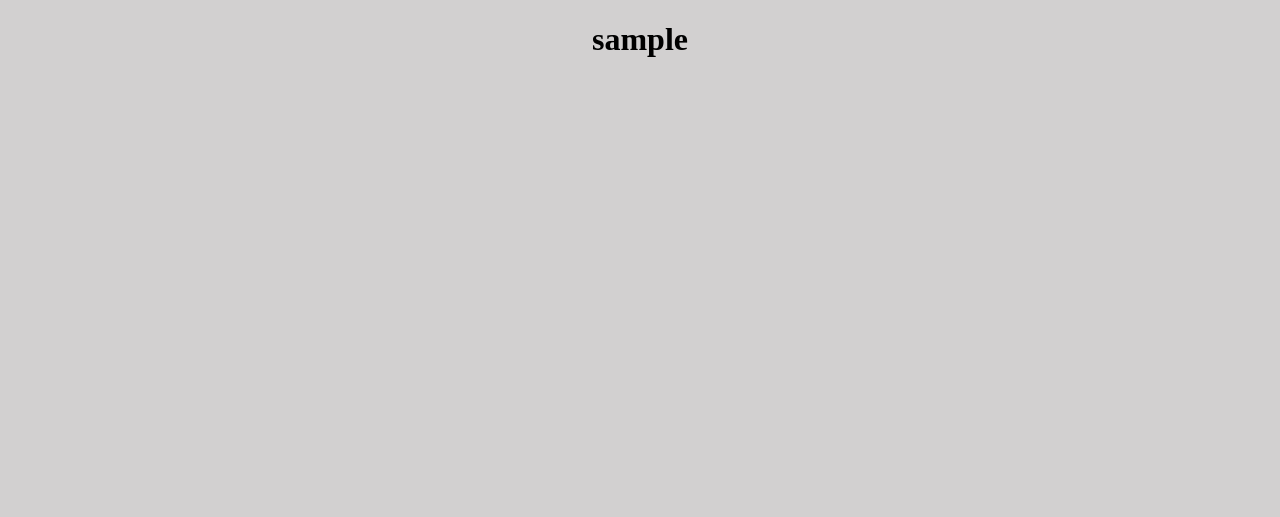
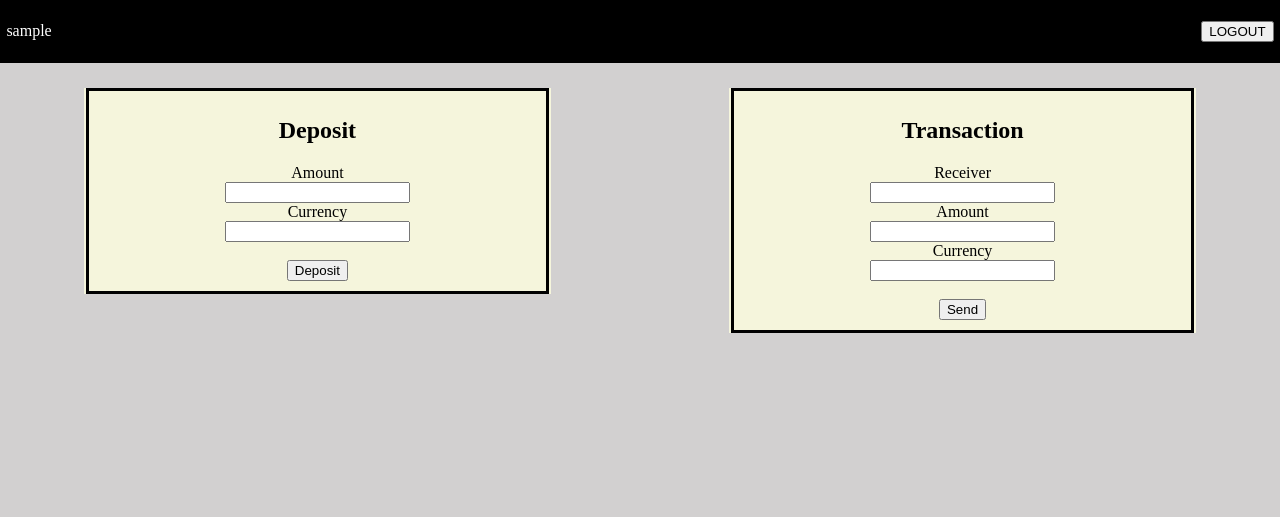
Before and after one commit to OndrejBraunsveig/STIN-Projekt, a Flask app: a page that uses templates/account.html in a window 1280 px wide. Before the commit the part shown is almost empty. Shown: the top 517 px of the page. Run offline with Flask 3, Linux system fonts and the light colour scheme.

Commit message:
Account page addition

```diff
--- a/app.py
+++ b/app.py
@@ -10,7 +10,7 @@ email = "braunsveigondrej@gmail.com"
 passwd = "letadlo123"
 
 @app.route('/', methods=['GET', 'POST'])
-def form():
+def login():
     if request.method == 'POST':
         if 'email' in request.form.keys():
             if email == request.form['email'] and passwd == request.form['passwd']:
@@ -33,8 +33,10 @@ def form():
         file.write("")
     return render_template('index.html')
 
-@app.route('/account/<username>')
+@app.route('/account/<username>', methods=['GET', 'POST'])
 def account(username):
+    if request.method == 'POST':
+        return redirect(url_for('login'))
     return render_template('account.html', jmeno=username)
 
 def send_mail(code):
--- a/code.txt
+++ /dev/null
@@ -1 +0,0 @@
-qsSXWNLD
--- a/static/css/styles.css
+++ b/static/css/styles.css
@@ -1,6 +1,7 @@
 :root{
     --primary: hsl(0,0%,0%);
     --secondary: hsl(0, 2%, 82%);
+    --terciary: hsl(0, 0%, 100%);
 }
 
 html, body {
@@ -8,3 +9,39 @@ html, body {
     padding: 0;
     margin: 0;
 }
+
+header {
+    background-color: var(--primary);
+    color: var(--terciary);
+    display: flex;
+    flex-direction: row;
+    justify-content: space-between;
+    padding: 0.5%;
+}
+
+.splitContainer {
+    display: grid;
+    grid-template-columns: 1fr 1fr;
+    column-gap: 5%;
+    padding: 2%;
+    padding-bottom: 5%;
+}
+
+.logout {
+    margin-top: 20%;
+}
+
+h2 {
+    text-align: center;
+}
+
+.transaction {
+    background-color: beige;
+    text-align: center;
+    margin-left: 10%;
+    margin-right: 10%;
+}
+
+fieldset {
+    border: 0.3vw solid;
+}
--- a/templates/account.html
+++ b/templates/account.html
@@ -8,5 +8,50 @@
     <title>BANKING SYSTEM</title>
 </head>
 <body>
-    <h1 style="text-align: center;">{{ jmeno }}</h1>
+    <header>
+        <p> {{ jmeno }} </p>
+        <form method="post">
+            <input type="submit" class="logout" value="LOGOUT" />
+        </form>
+    </header>
+    <div class="splitContainer">
+        <div>
+            <form class="transaction" method="post" action="">
+                <fieldset>
+                    <h2>Deposit</h2>
+                    <label for="amount">Amount</label><br>
+                    <input type="number" id="amount" name="amount" required><br>
+                    <label for="currency">Currency</label><br>
+                    <input type="text" id="currency" name="currency"><br><br>
+                    <input type="submit" value="Deposit">
+                </fieldset>
+            </form>
+        </div>
+        <div>
+            <form class="transaction" method="post" action="">
+                <fieldset>
+                    <h2>Transaction</h2>
+                    <label for="receiver">Receiver</label><br>
+                    <input type="text" id="receiver" name="reciever" required><br>
+                    <label for="amount">Amount</label><br>
+                    <input type="number" id="amount" name="amount" required><br>
+                    <label for="currency">Currency</label><br>
+                    <input type="text" id="currency" name="currency"><br><br>
+                    <input type="submit" value="Send">
+                </fieldset>
+            </form>
+        </div>
+    </div>
+    <div class="splitContainer">
+        <ul>
+            {% for transaction in transaction_history %}
+            <li>{{ transaction[1] }}</li>
+            {% endfor %}
+        </ul>
+        <ul>
+            {% for transaction in transaction_history %}
+            <li>{{ transaction[1] }}</li>
+            {% endfor %}
+        </ul>
+    </div>
 </body>
--- a/templates/index.html
+++ b/templates/index.html
@@ -11,11 +11,11 @@
     <h1 style="text-align: center;">BANKING SYSTEM</h1>
     <form method="post" name="send_code" action="" style="text-align: center;margin-left: 30%;margin-right: 30%;">
         <fieldset>
-            <legend>CODE REQUEST</legend>
+            <h2>Code request</h2>
             <label for="email">Email:</label><br>
             <input type="text" id="email" name="email" required><br>
             <label for="passwd">Password:</label><br>
-            <input type="text" id="passwd" name="passwd"><br><br>
+            <input type="password" id="passwd" name="passwd"><br><br>
             <input type="submit" value="Send code"><br><br>
         </fieldset>
     </form>
@@ -24,7 +24,7 @@
     <br><br><br>
     <form method="post" name="check_code" action="" style="text-align: center;margin-left: 30%;margin-right: 30%;">
         <fieldset>
-            <legend>LOGIN</legend>
+            <h2>Login</h2>
             <label for="code">Code</label><br>
             <input type="text" id="code" name="code" required><br><br>
             <input type="submit" value="LOGIN"><br><br>
```
